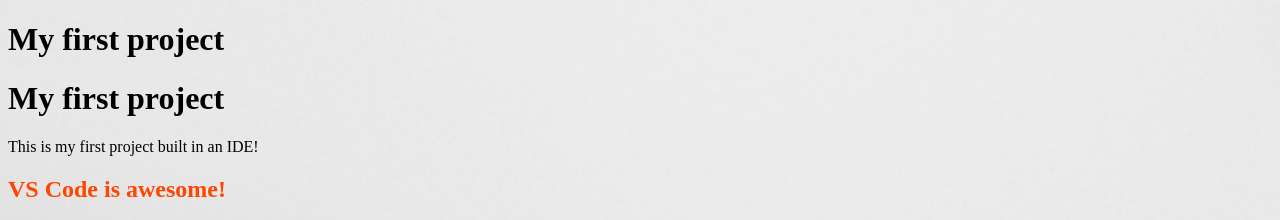
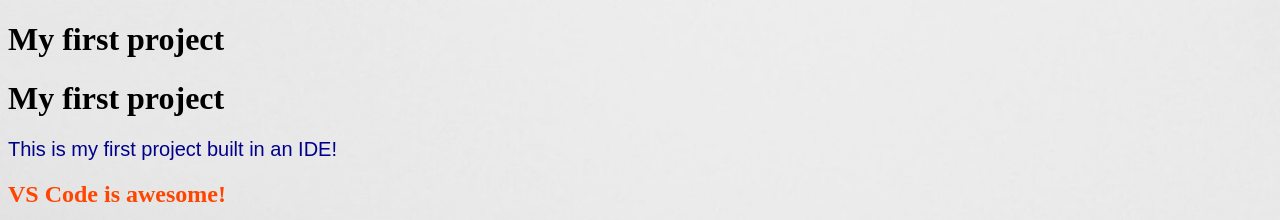
Before and after one commit to ka-kwok/my-first-project, a plain HTML site: page index.html in a window 1280 px wide. Shown: the top 220 px of the page. Drawn offline with Linux system fonts and the light colour scheme.

Commit message:
Add document title and styled paragraph elements

```diff
--- a/assets/css/styles.css
+++ b/assets/css/styles.css
@@ -13,3 +13,9 @@ body{
 h2{
     color: orangered;
 }
+p{
+    color: darkblue;
+    font-size: 20px;
+    font-family: Arial, sans-serif;
+    font-style: bold;
+}
--- a/index.html
+++ b/index.html
@@ -3,7 +3,7 @@
   <head>
     <meta charset="UTF-8" />
     <meta name="viewport" content="width=device-width, initial-scale=1.0" />
-    <title>Document</title>
+    <title>My first project</title>
     <link rel="stylesheet" href="assets/css/styles.css" />
   </head>
   <body>
```
